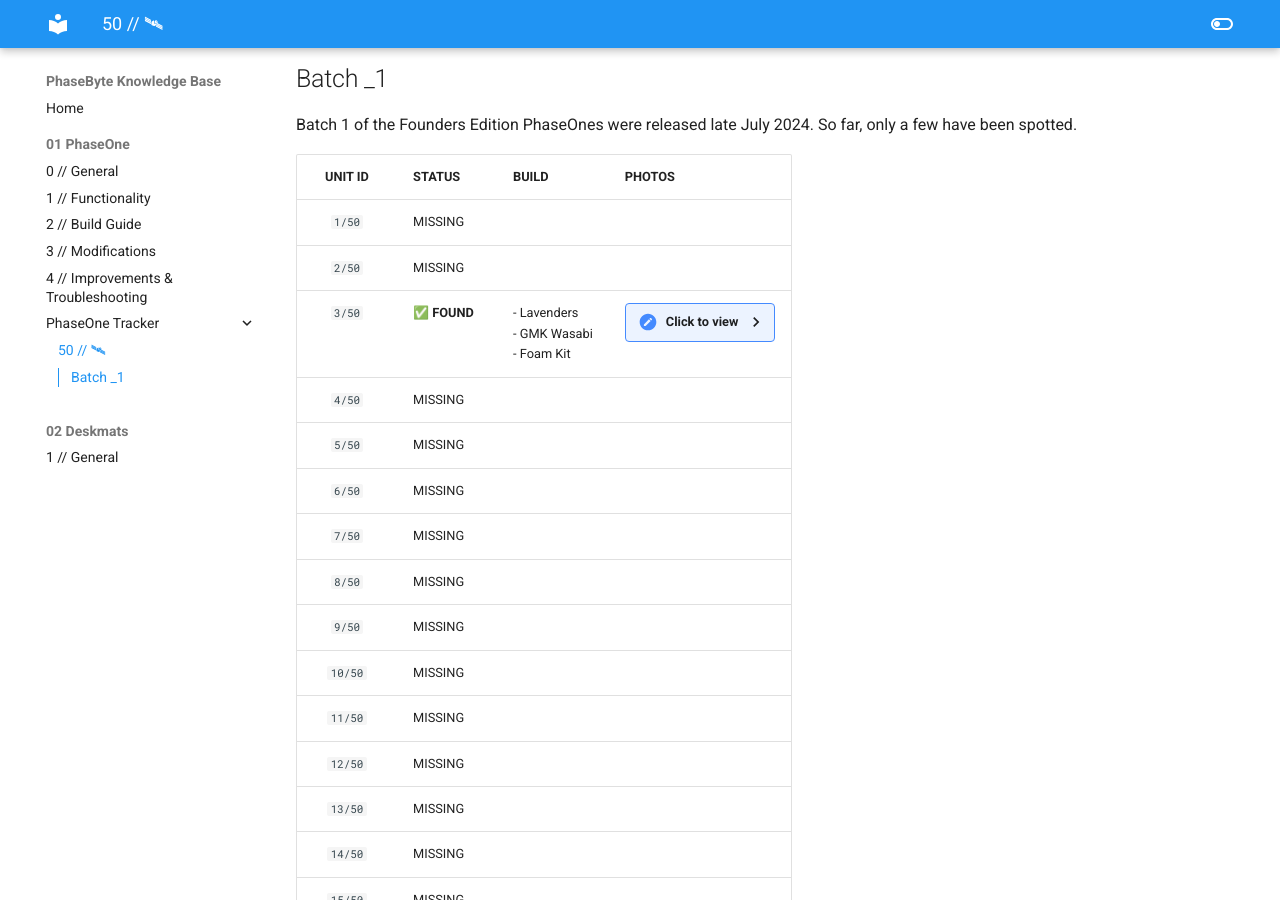
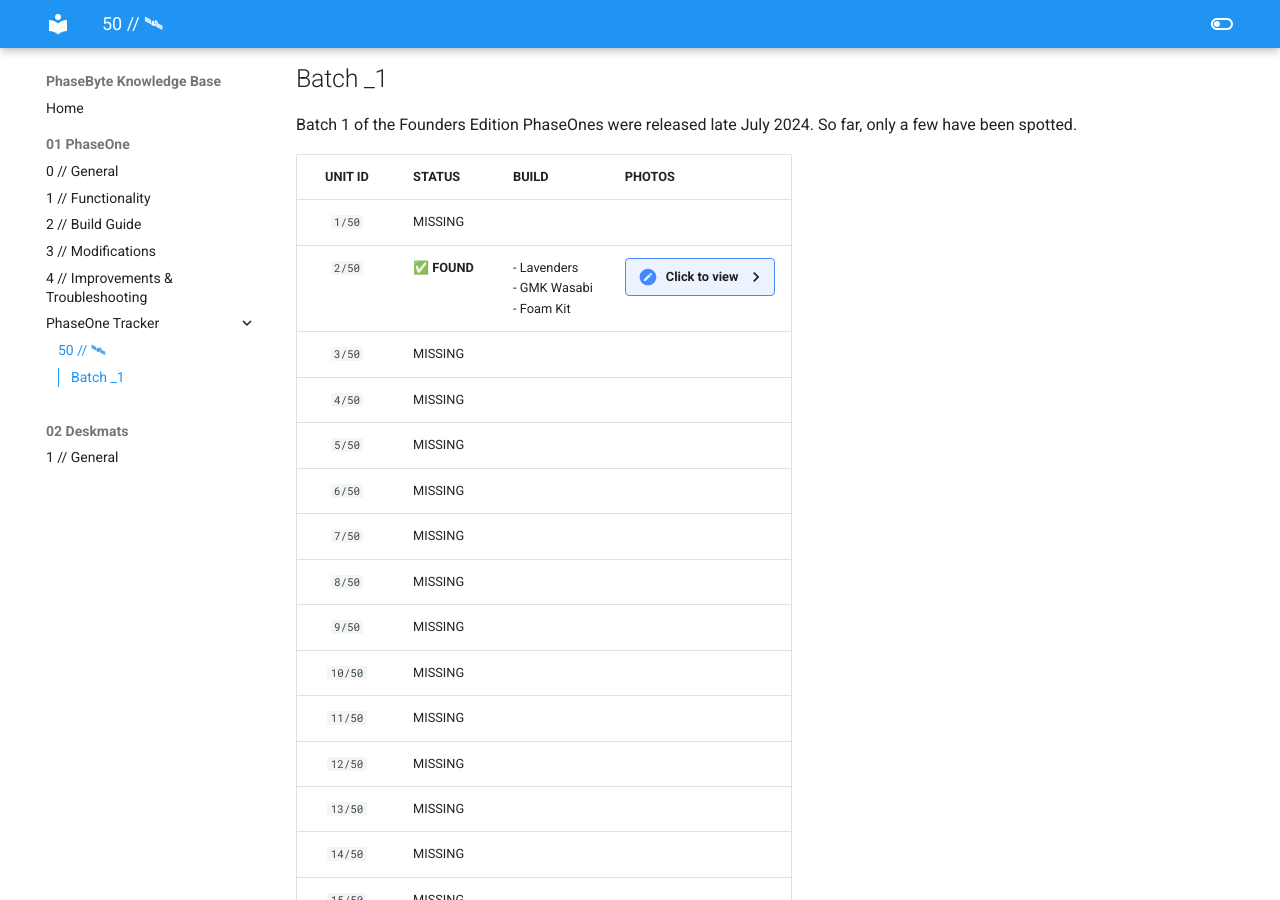
Before and after one commit to PhaseByte/phasebyte-docs, an MkDocs documentation site: the page built from docs/01_PhaseOne/PhaseOne_Tracker/50_PhaseOne_Tracker.md, in a window 1280 px wide and 900 px high, scrolled down 435 px. Built offline with MkDocs 1.6.1 and Material for MkDocs 9.7.7, drawn with Linux system fonts in a browser that asks for light colours; emoji names are drawn with the system emoji font.

```diff
--- a/docs/01_PhaseOne/PhaseOne_Tracker/50_PhaseOne_Tracker.md
+++ b/docs/01_PhaseOne/PhaseOne_Tracker/50_PhaseOne_Tracker.md
@@ -18,8 +18,8 @@ Batch 1 of the Founders Edition PhaseOnes were released late July 2024. So far,
 UNIT ID      | STATUS                           | BUILD     | PHOTOS |
 | :---------:| :------------------------------- | :---------| :------|
 | `1/50`     | MISSING                          |
-| `2/50`     | MISSING                          |
-| `3/50`     | **✅ FOUND**                     |- Lavenders <br> - GMK Wasabi <br> - Foam Kit | <details><summary>Click to view</summary>![PhaseOneLayout](_01_03-1.jpg) <br>![PhaseOneLayout](_01_03-2.jpg)</details> |
+| `2/50`     | **✅ FOUND**                     |- Lavenders <br> - GMK Wasabi <br> - Foam Kit | <details><summary>Click to view</summary>![PhaseOneLayout](_01_03-1.jpg) <br>![PhaseOneLayout](_01_03-2.jpg)</details> |
+| `3/50`     | MISSING                          |
 | `4/50`     | MISSING                          |
 | `5/50`     | MISSING                          |
 | `6/50`     | MISSING                          |
```
